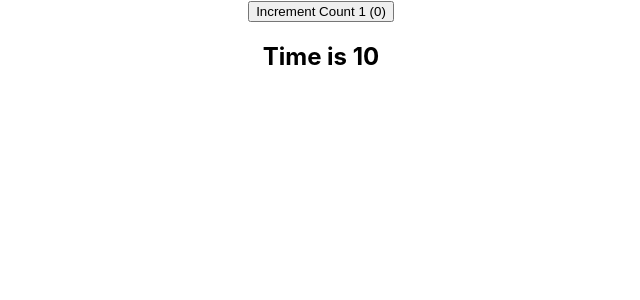
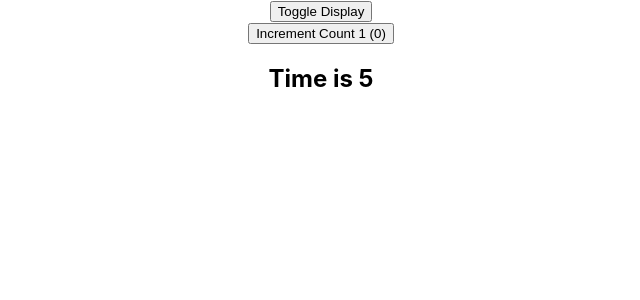
Before and after one commit to JoeYip13/code-anywhere-react, a React (Create React App) app in the folder my-app/: page / in a window 1280 px wide. Shown: the top 300 px of the page, without its empty margins (319-959 px from the left). Built offline with nearby package versions, Linux system fonts and the light colour scheme.

Commit message:
feat(components): effect cleanup functions

```diff
--- a/my-app/src/App.js
+++ b/my-app/src/App.js
@@ -20,6 +20,7 @@
 import UseStateWithArrays from './components/UseStateWithArrays';
 import UseStateWithObjects from './components/UseStateWithObjects';
 import UseEffectCounter from './components/UseEffectCounter';
+import UseEffectCounterContainer from './components/UseEffectCounterContainer';
 
 function App() {
   return (
@@ -42,8 +43,9 @@
       <SearchBar />
       <ControlledFormHooks />
       <UseStateWithArrays />
-      <UseStateWithObjects />*/}
-      <UseEffectCounter />
+      <UseStateWithObjects />
+      <UseEffectCounter />*/}
+      <UseEffectCounterContainer />
     </div>
   );
 }
--- a/my-app/src/components/UseEffectCounter.js
+++ b/my-app/src/components/UseEffectCounter.js
@@ -21,8 +21,15 @@
     useEffect(() => {
         console.log('Creating timer');
         const interval = setInterval(() => {
+            console.log('Interval executed')
             setTime(time => time + 1)
         }, 1000);
+        // this return mimics the componentWillUnmout in class based components
+        return () => {
+            console.log('Cleaning up!')
+            // clean up function passing the clearInterval function the interval we wish to clear i.e interval
+            clearInterval(interval);
+        }
         // passing a empty array as a second paramenter only runs the useEffect method once
     }, []);
     return (
--- /dev/null
+++ b/my-app/src/components/UseEffectCounterContainer.js
@@ -0,0 +1,18 @@
+import React, { useState } from 'react';
+import UseEffectCounter from './UseEffectCounter';
+
+function UseEffectCounterContainer() {
+    const [display, setDisplay] = useState(true);
+    return (
+        <div>
+            <button onClick={() => {
+                setDisplay(!display);
+            }}>
+                Toggle Display
+            </button>
+            {display && <UseEffectCounter />}
+        </div>
+    );
+}
+
+export default UseEffectCounterContainer;
```
